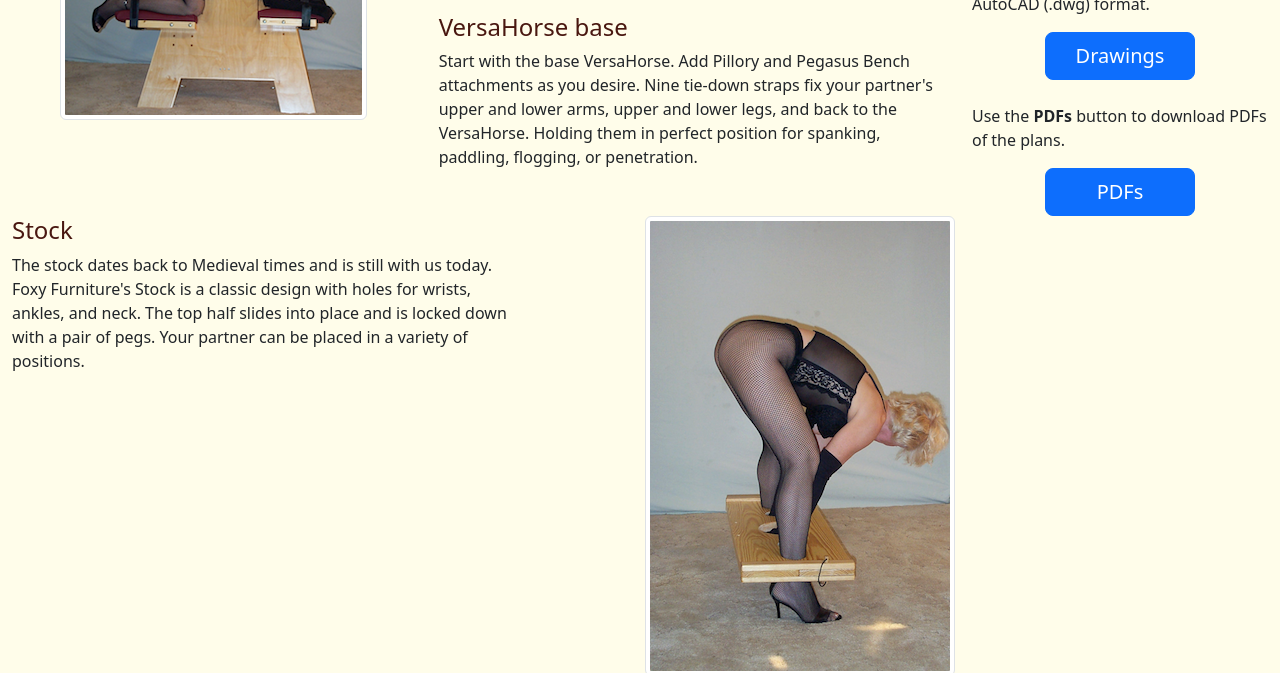
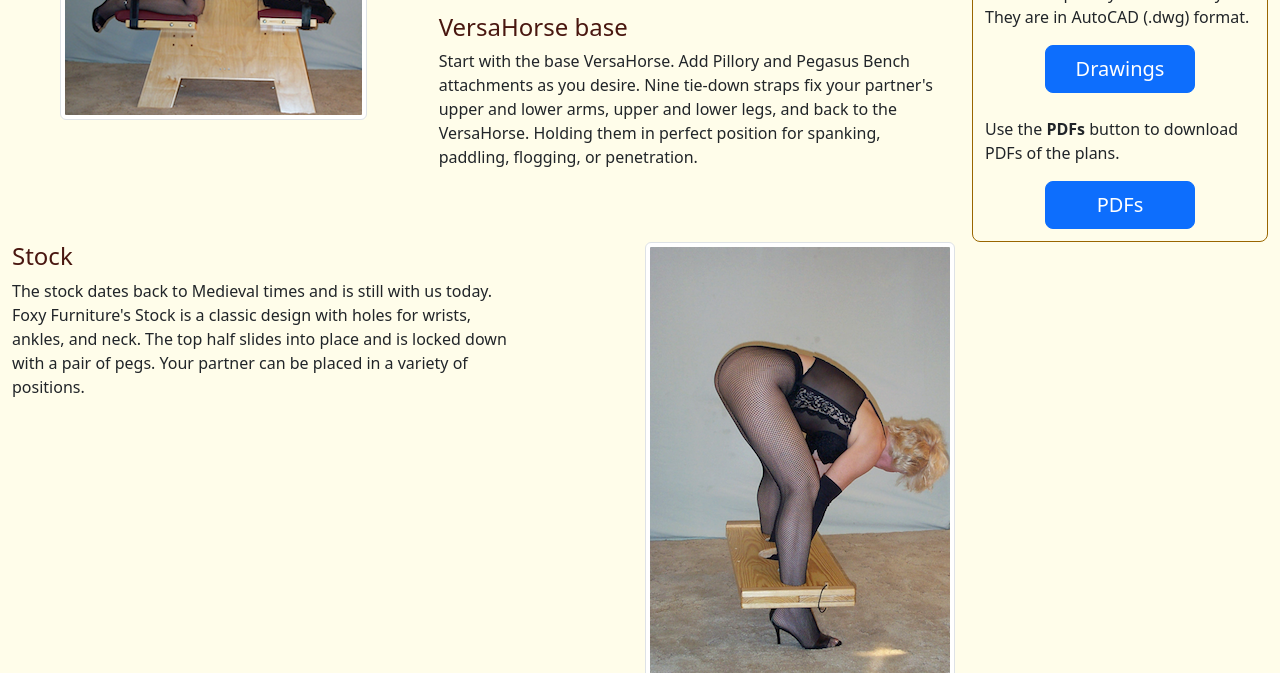
Before and after one commit to kgomara/FoxyFurniture, a plain HTML site: page versahorse.html in a window 1280 px wide. Shown: the part 270-943 px from the top of the page. Drawn offline with nearby package versions, Linux system fonts and the light colour scheme; grey boxes are pictures that could not be loaded.

Commit message:
#17 Make download block shared code

```diff
--- a/css/ff-styles.css
+++ b/css/ff-styles.css
@@ -63,6 +63,12 @@ h4 {
 
 .ff-download-btn {
 	max-width:		150px;
+}
+
+.ff-download-plans {
+	border:			1px solid #996600;
+	border-radius:	8px;
+	padding:		12px;
 }
 
 .ff-video-container {
--- a/js/ff-scripts.js
+++ b/js/ff-scripts.js
@@ -99,6 +99,28 @@ window.addEventListener('load', function() {
 		});
 	});
 
+	document.querySelectorAll('.ff-download-plans').forEach(function (container) {
+		const drawingsHref = container.getAttribute('data-drawings-href');
+		const pdfsHref = container.getAttribute('data-pdfs-href');
+
+		if (!drawingsHref || !pdfsHref) {
+			return;
+		}
+
+		container.innerHTML = `
+			<h4>Download Free Plans!</h4>
+			<p>Use the <strong>Drawings</strong> button to download plans you can modify. They are in AutoCAD (.dwg) format.</p>
+			<div class="text-center">
+				<a class="btn btn-primary btn-lg d-block w-100 mx-auto ff-download-btn" href="${drawingsHref}" download target="ffDownloadFrame">Drawings</a>
+			</div>
+			<br>
+			<p>Use the <strong>PDFs</strong> button to download PDFs of the plans.</p>
+			<div class="text-center">
+				<a class="btn btn-primary btn-lg d-block w-100 mx-auto ff-download-btn" href="${pdfsHref}" download target="ffDownloadFrame">PDFs</a>
+			</div>
+		`;
+	});
+
 	if (document.querySelector('a[target="ffDownloadFrame"]')) {
 		const downloadFrame = document.createElement('iframe');
 
--- a/versahorse.html
+++ b/versahorse.html
@@ -45,16 +45,7 @@
 						<p>Start with the base VersaHorse.  Add Pillory and Pegasus Bench attachments as you desire.  Nine tie-down straps fix your partner's upper and lower arms, upper and lower legs, and back to the VersaHorse. Holding them in perfect position for spanking, paddling, flogging, or penetration.</p>
 					</div>
 					<div class="col-md-3 col-sm-6 col-12">
-						<h4>Download Free Plans!</h4>
-						<p>Use the <strong>Drawings</strong> button to download plans you can modify.  They are in AutoCAD (.dwg) format.</p>
-						<div class="text-center">
-							<a class="btn btn-primary btn-lg d-block w-100 mx-auto ff-download-btn" href="plans/versahorse-dwgs.zip" download target="ffDownloadFrame">Drawings</a>
-						</div>
-						<br>
-						<p>Use the <strong>PDFs</strong> button to download PDFs of the plans.</p>
-						<div class="text-center">
-							<a class="btn btn-primary btn-lg d-block w-100 mx-auto ff-download-btn" href="plans/versahorse-pdfs.zip" download target="ffDownloadFrame">PDFs</a>
-						</div>
+						<div class="ff-download-plans" data-drawings-href="plans/versahorse-dwgs.zip" data-pdfs-href="plans/versahorse-pdfs.zip"></div>
 					</div>
 				</div>
 				<div class="row">
```
Also changed, not shown: criss-cross.html (+1 -10 lines), pandoras-chest.html (+1 -10 lines), powerpole.html (+1 -10 lines).
